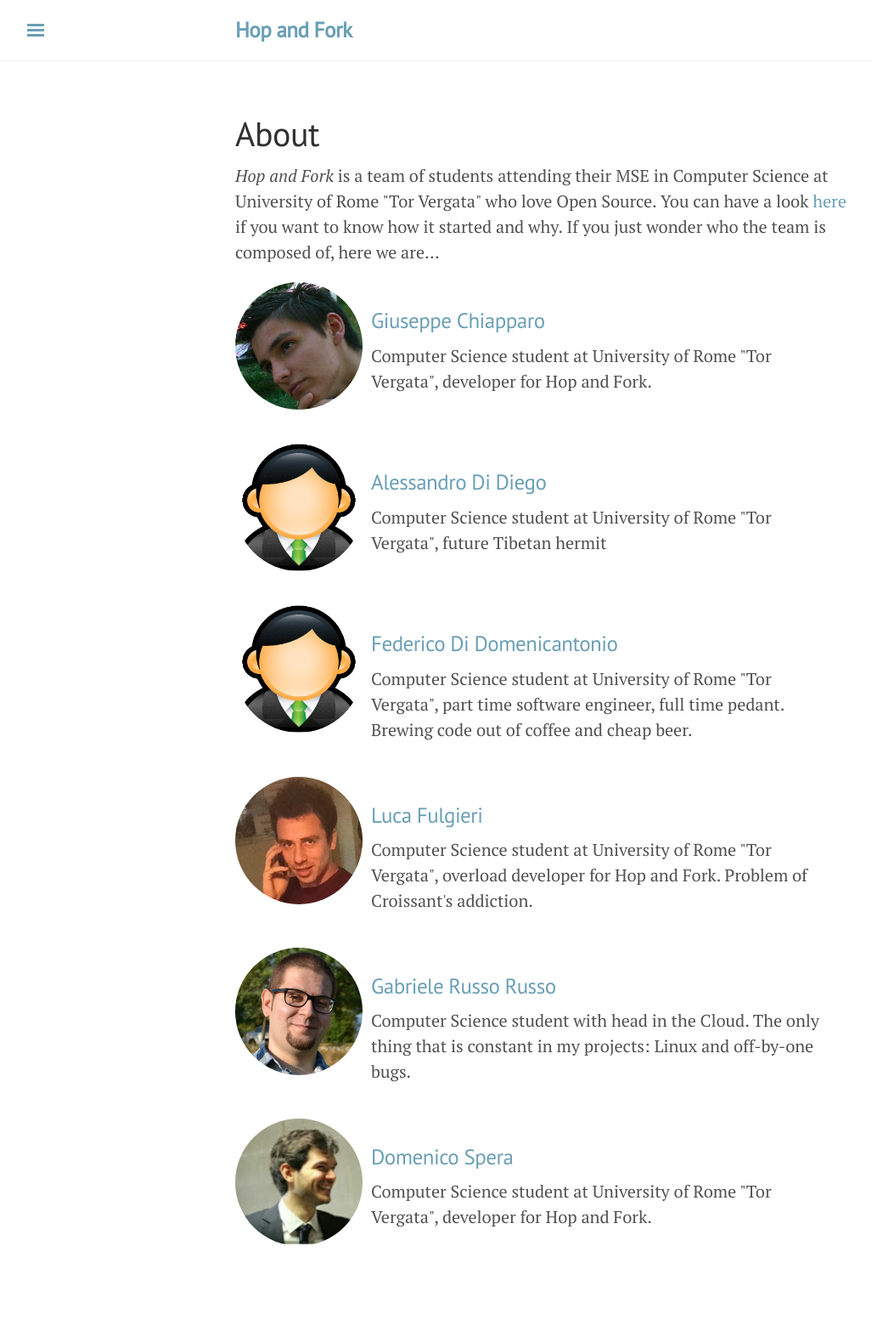
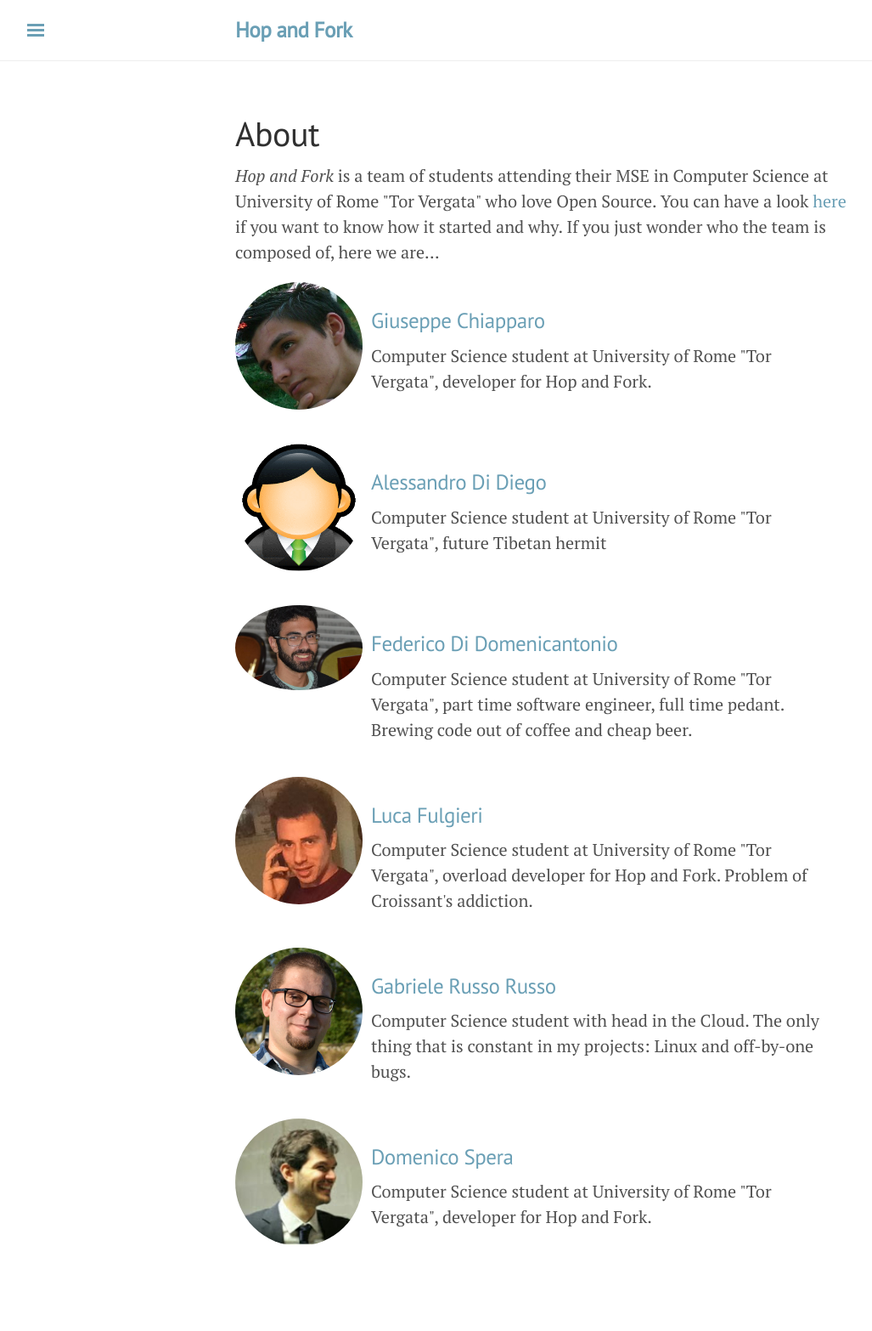
Before and after one commit to hopandfork/hopandfork.github.io, a Jekyll site: the page built from about.html, in a window 1280 px wide. Shown: the whole page at 85% size, without its empty margins (3-1030 px from the left). Built offline with Jekyll 4.4.1, drawn with Linux system fonts in a browser that asks for light colours.

Commit message:
Adds federico picture

```diff
--- a/_data/authors.yml
+++ b/_data/authors.yml
@@ -17,7 +17,7 @@
 federico_didom:
     name: "Federico Di Domenicantonio"
     web: https://fededido.github.io/
-    pic: '/public/images/user.png'
+    pic: '/public/images/fede.jpg'
     bio: 'Computer Science student at University of Rome "Tor Vergata", part time
 		software engineer, full time pedant.  Brewing code out of coffee
 		and cheap beer.'
```
Also changed, not shown: public/images/fede.jpg (added).
